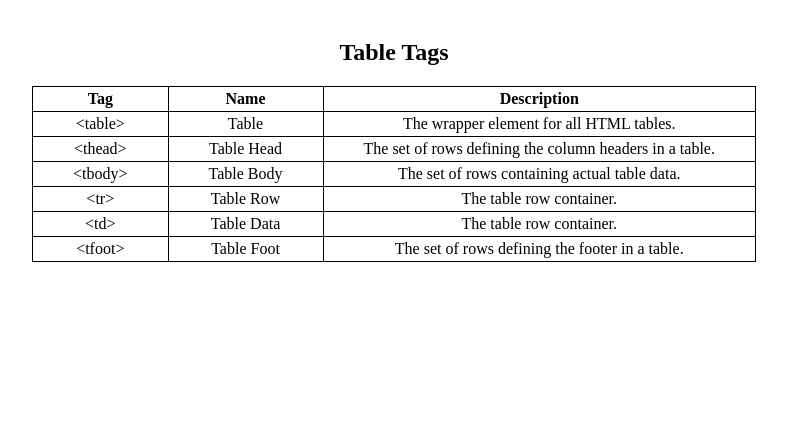
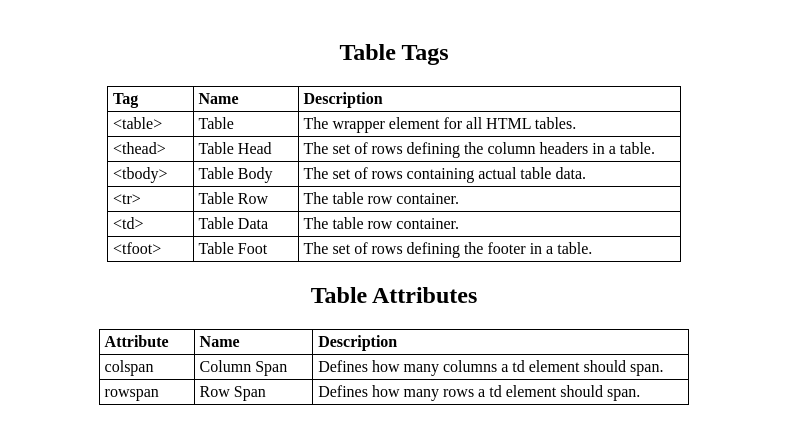
Before and after one commit to iamhrk/codecademy-projects, a plain HTML site: page HTML-Cheatsheet/index.html in a window 1280 px wide. Shown: the part 69-512 px from the top of the page, without its empty margins (246-1033 px from the left). Drawn offline with Linux system fonts and the light colour scheme.

Commit message:
Add basic table structure

```diff
--- a/HTML-Cheatsheet/index.html
+++ b/HTML-Cheatsheet/index.html
@@ -27,32 +27,57 @@
                     <td>The wrapper element for all HTML tables.</td>
                 </tr>
                 <tr>
-                    <td>&lt;thead&gt;</td>
+                    <td><span>&lt;thead&gt;</span></td>
                     <td>Table Head</td>
                     <td>The set of rows defining the column headers in a table.</td>
                 </tr>
                 <tr>
-                    <td>&lt;tbody&gt;</td>
+                    <td><span>&lt;tbody&gt;</span></td>
                     <td>Table Body</td>
                     <td>The set of rows containing actual table data.</td>
                 </tr>
                 <tr>
-                    <td>&lt;tr&gt;</td>
+                    <td><span>&lt;tr&gt;</span></td>
                     <td>Table Row</td>
                     <td>The table row container.</td>
                 </tr>
                 <tr>
-                    <td>&lt;td&gt;</td>
+                    <td><span>&lt;td&gt;</span></td>
                     <td>Table Data</td>
                     <td>The table row container.</td>
                 </tr>
                 <tr>
-                    <td>&lt;tfoot&gt;</td>
+                    <td><span>&lt;tfoot&gt;</span></td>
                     <td>Table Foot</td>
                     <td>The set of rows defining the footer in a table.</td>
                 </tr>
             </tbody>
         </table>
     </section>
+
+    <section>
+        <h2>Table Attributes</h2>
+        <table>
+            <thead>
+                <tr>
+                    <th>Attribute</th>
+                    <th>Name</th>
+                    <th>Description</th>
+                </tr>
+            </thead>
+            <tbody>
+                <tr>
+                    <td><span>colspan</span></td>
+                    <td>Column Span</td>
+                    <td>Defines how many columns a td element should span.</td>
+                </tr>
+                <tr>
+                    <td><span>rowspan</span></td>
+                    <td>Row Span</td>
+                    <td>Defines how many rows a td element should span.</td>
+                </tr>
+            </tbody>
+        </table>
+    </section>
 </body>
 </html>
--- a/HTML-Cheatsheet/style.css
+++ b/HTML-Cheatsheet/style.css
@@ -11,10 +11,10 @@ section {
 
 table {
     border-collapse: collapse;
-    text-align: center;
+    text-align:left;
 }
 
 td, th {
     border: 1px solid black;
-    padding: 3px 40px;
+    padding: 3px 25px 3px 5px;
 }
```
